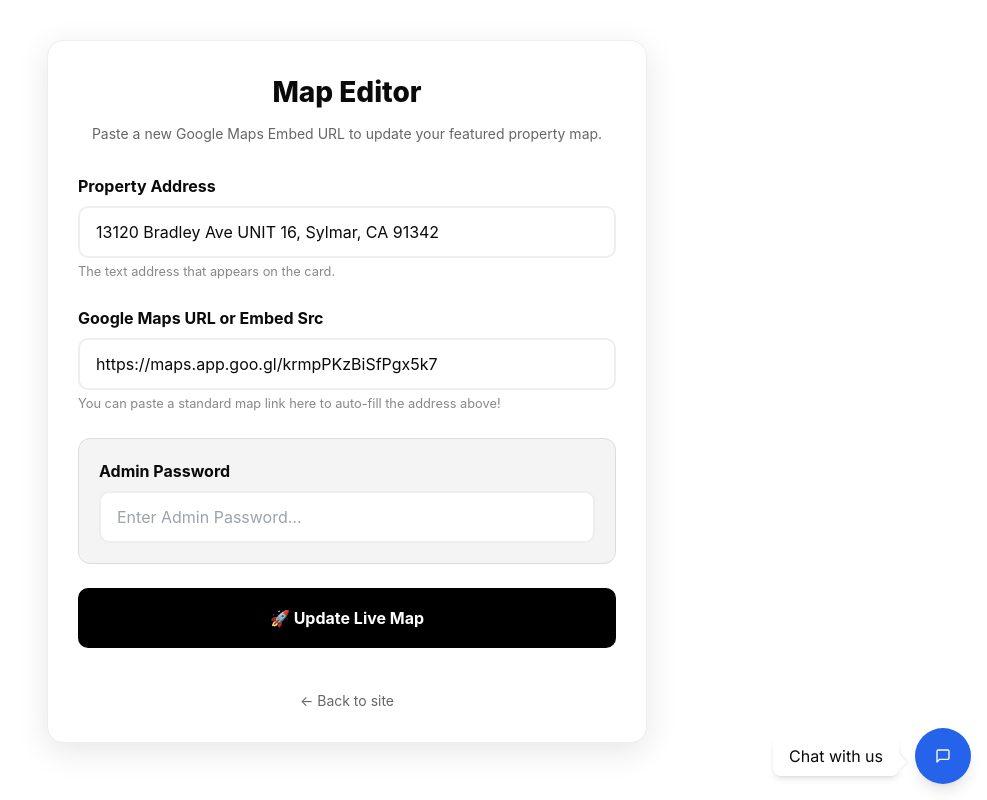
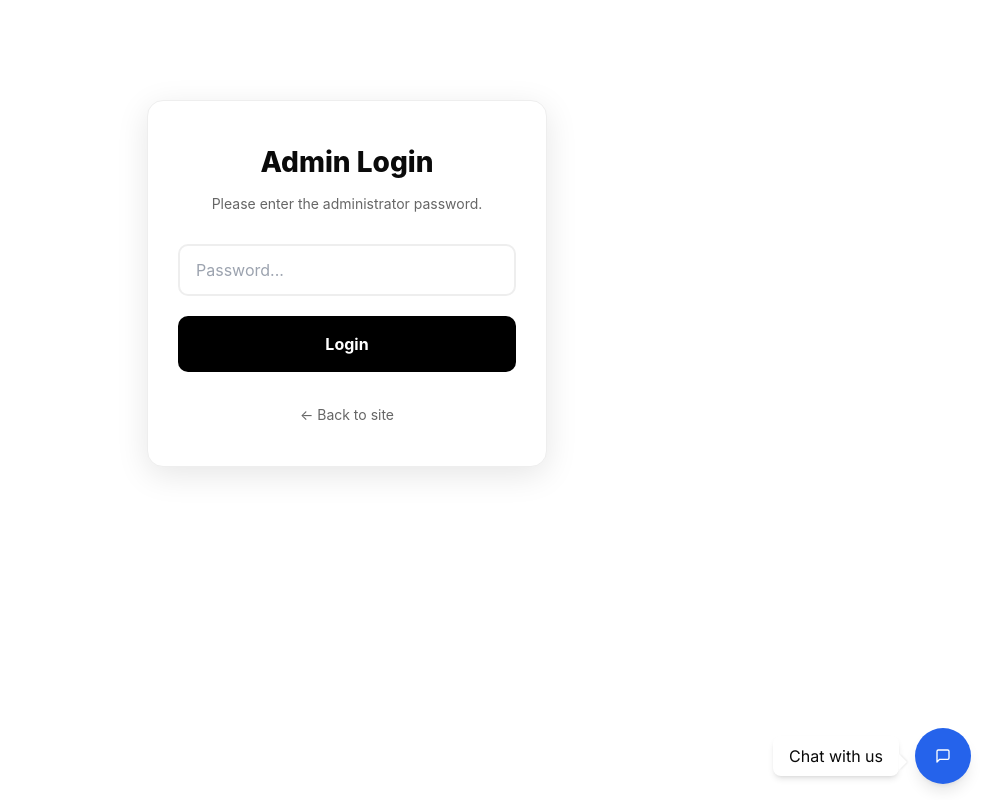
Before and after one commit to 777realty/777realty.github.io, a Next.js app: page /admin in a window 1280 px wide. Shown: the whole page, without its empty margins (293-1280 px from the left). Built offline with nearby package versions, Linux system fonts and the light colour scheme; a web font is replaced by a local one.

Commit message:
Implement authentication gate on admin dashboard

```diff
--- a/app/admin/page.tsx
+++ b/app/admin/page.tsx
@@ -4,10 +4,13 @@ import { useState, useEffect } from 'react';
 import { useRouter } from 'next/navigation';
 
 export default function AdminPage() {
+    const [isAuthenticated, setIsAuthenticated] = useState(false);
+    const [loginPassword, setLoginPassword] = useState('');
+    const [loginError, setLoginError] = useState('');
+    const [verifying, setVerifying] = useState(false);
+
     const [address, setAddress] = useState('');
-    const [link, setLink] = useState('');
     const [embedUrl, setEmbedUrl] = useState('');
-    const [password, setPassword] = useState('');
     const [status, setStatus] = useState({ message: '', type: '' });
     const [loading, setLoading] = useState(true);
     const [saving, setSaving] = useState(false);
@@ -34,6 +37,31 @@ export default function AdminPage() {
         fetchCurrent();
     }, []);
 
+    // 2. Handle Login
+    const handleLogin = async (e: React.FormEvent) => {
+        e.preventDefault();
+        setVerifying(true);
+        setLoginError('');
+
+        try {
+            const res = await fetch('/api/auth', {
+                method: 'POST',
+                headers: { 'Content-Type': 'application/json' },
+                body: JSON.stringify({ password: loginPassword })
+            });
+
+            if (res.ok) {
+                setIsAuthenticated(true);
+            } else {
+                setLoginError('Incorrect password. Please try again.');
+            }
+        } catch (err) {
+            setLoginError('Connection error.');
+        } finally {
+            setVerifying(false);
+        }
+    };
+
     // 3. Handle the "Save" function
     const handleSave = async (e: React.FormEvent) => {
         e.preventDefault();
@@ -44,16 +72,18 @@ export default function AdminPage() {
             const res = await fetch('/api/property', {
                 method: 'POST',
                 headers: { 'Content-Type': 'application/json' },
-                body: JSON.stringify({ address, embedUrl, password })
+                body: JSON.stringify({ address, embedUrl, password: loginPassword })
             });
 
             const result = await res.json();
 
             if (res.ok) {
                 setStatus({ message: 'Success! The property has been updated live.', type: 'success' });
-                setPassword(''); // Clear password for security
             } else {
                 setStatus({ message: result.error || 'Failed to save. Check your password!', type: 'error' });
+                if (res.status === 401) {
+                    setIsAuthenticated(false); // kick them out if password changed or expired
+                }
             }
         } catch (err) {
             setStatus({ message: 'Connection error. Please try again.', type: 'error' });
@@ -67,6 +97,68 @@ export default function AdminPage() {
             <h2>Connecting to Database...</h2>
         </div>
     );
+
+    if (!isAuthenticated) {
+        return (
+            <div style={{
+                maxWidth: '400px',
+                margin: '100px auto',
+                padding: '40px 30px',
+                fontFamily: '-apple-system, BlinkMacSystemFont, "Segoe UI", Roboto, sans-serif',
+                backgroundColor: '#ffffff',
+                borderRadius: '16px',
+                boxShadow: '0 8px 32px rgba(0,0,0,0.1)',
+                border: '1px solid #eee',
+                textAlign: 'center'
+            }}>
+                <h1 style={{ marginBottom: '10px', fontSize: '28px', fontWeight: '800' }}>Admin Login</h1>
+                <p style={{ color: '#666', marginBottom: '30px', fontSize: '14px' }}>
+                    Please enter the administrator password.
+                </p>
+
+                <form onSubmit={handleLogin} style={{ display: 'flex', flexDirection: 'column', gap: '20px' }}>
+                    <div>
+                        <input
+                            type="password"
+                            value={loginPassword}
+                            onChange={(e) => setLoginPassword(e.target.value)}
+                            required
+                            placeholder="Password..."
+                            style={inputStyle}
+                        />
+                    </div>
+
+                    {loginError && (
+                        <div style={{ color: '#c53030', fontSize: '14px' }}>
+                            {loginError}
+                        </div>
+                    )}
+
+                    <button
+                        type="submit"
+                        disabled={verifying}
+                        style={{
+                            backgroundColor: '#000000',
+                            color: '#ffffff',
+                            padding: '16px',
+                            borderRadius: '10px',
+                            border: 'none',
+                            fontWeight: 'bold',
+                            cursor: 'pointer',
+                            fontSize: '16px',
+                            transition: 'opacity 0.2s',
+                            opacity: verifying ? 0.6 : 1
+                        }}
+                    >
+                        {verifying ? 'Verifying...' : 'Login'}
+                    </button>
+                </form>
+                <p style={{ marginTop: '30px' }}>
+                    <a href="/alma/littlelink.html" style={{ color: '#666', textDecoration: 'none', fontSize: '14px' }}>← Back to site</a>
+                </p>
+            </div>
+        );
+    }
 
     return (
         <div style={{
@@ -129,18 +221,6 @@ export default function AdminPage() {
                     <small style={{ color: '#888' }}>You can paste a standard map link here to auto-fill the address above!</small>
                 </div>
 
-                <div style={{ padding: '20px', backgroundColor: '#f4f4f4', borderRadius: '12px', border: '1px solid #ddd' }}>
-                    <label style={{ display: 'block', marginBottom: '8px', fontWeight: 'bold' }}>Admin Password</label>
-                    <input
-                        type="password"
-                        value={password}
-                        onChange={(e) => setPassword(e.target.value)}
-                        required
-                        placeholder="Enter Admin Password..."
-                        style={inputStyle}
-                    />
-                </div>
-
                 {status.message && (
                     <div style={{
                         padding: '12px',
--- /dev/null
+++ b/app/api/auth/route.ts
@@ -0,0 +1,17 @@
+import { NextResponse } from 'next/server';
+
+export async function POST(req: Request) {
+    try {
+        const body = await req.json();
+        const { password } = body;
+
+        // VERIFY PASSWORD
+        if (password !== "changeme") {
+            return NextResponse.json({ error: 'Incorrect password' }, { status: 401 });
+        }
+
+        return NextResponse.json({ success: true });
+    } catch (error: any) {
+        return NextResponse.json({ error: error.message }, { status: 500 });
+    }
+}
--- a/data/property.json
+++ b/data/property.json
@@ -1,5 +1,5 @@
 {
-  "address": "13120 Bradley Ave UNIT 16, Sylmar, CA 91342",
-  "embedUrl": "https://maps.app.goo.gl/krmpPKzBiSfPgx5k7",
+  "address": "14961 Oswald St, Sylmar, CA 91342",
+  "embedUrl": "https://maps.google.com/maps?q=14961%20Oswald%20St%2C%20Sylmar%2C%20CA%2091342&output=embed",
   "link": "https://777realty.homes/properties/24466-malibu-road"
 }
```
